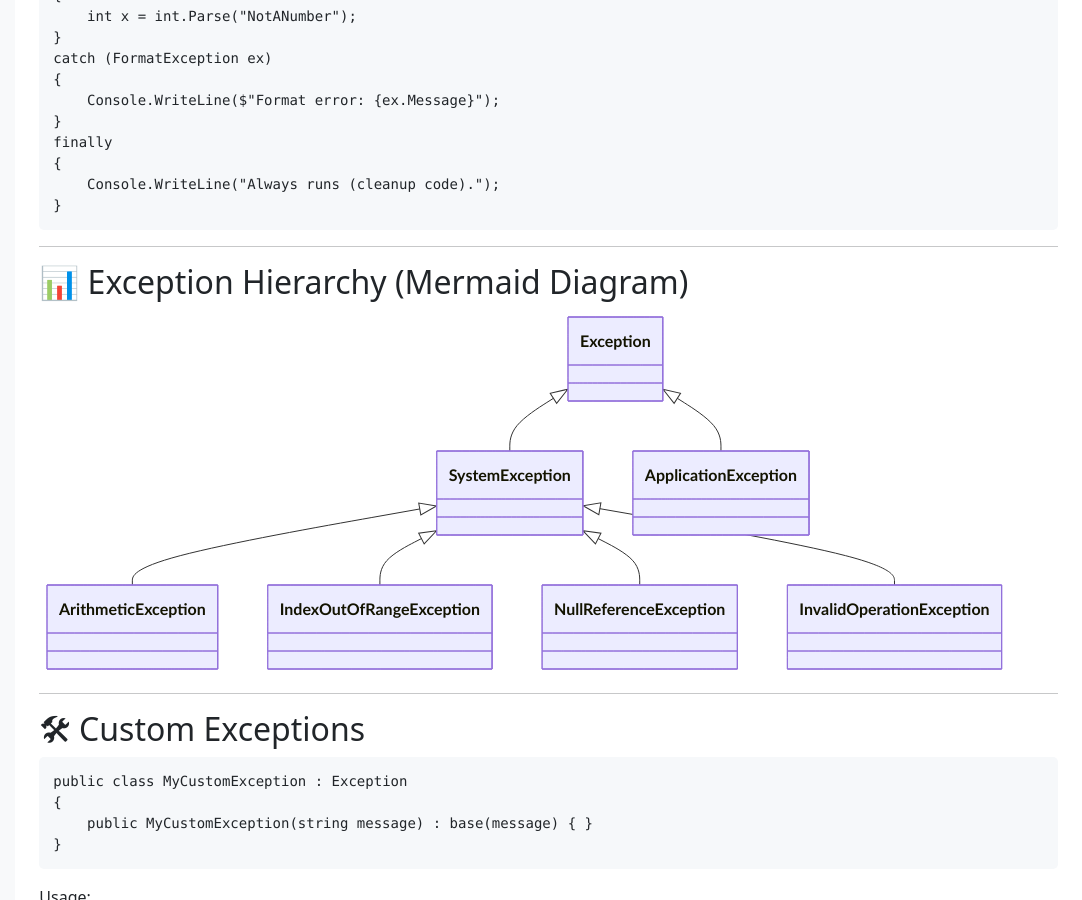
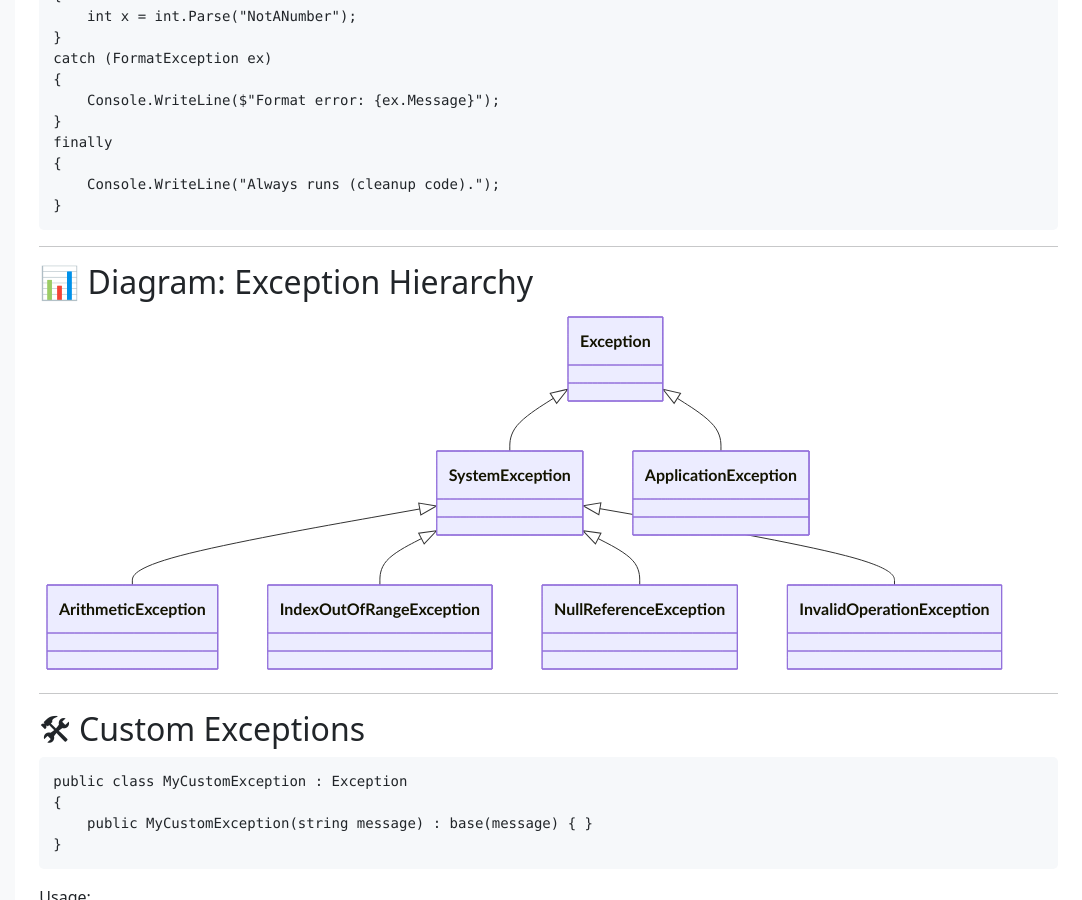
Before and after one commit to buribalkan/C-SHARP-Training, a Jekyll site: the page built from Error-Handling.md, in a window 1280 px wide and 900 px high, scrolled down 467 px. Shown: the whole window, without its empty margins (198-1280 px from the left). Built offline with Jekyll 4.4.1, drawn with Linux system fonts in a browser that asks for light colours; our own code applies the rules of GitHub Pages for plain Markdown files.

Commit message:
Update Error-Handling.md

````diff
--- a/Error-Handling.md
+++ b/Error-Handling.md
@@ -35,7 +35,7 @@ finally
 
 ---
 
-## 📊 Exception Hierarchy (Mermaid Diagram)
+## 📊 Diagram: Exception Hierarchy
 
 ```mermaid
 classDiagram
````
